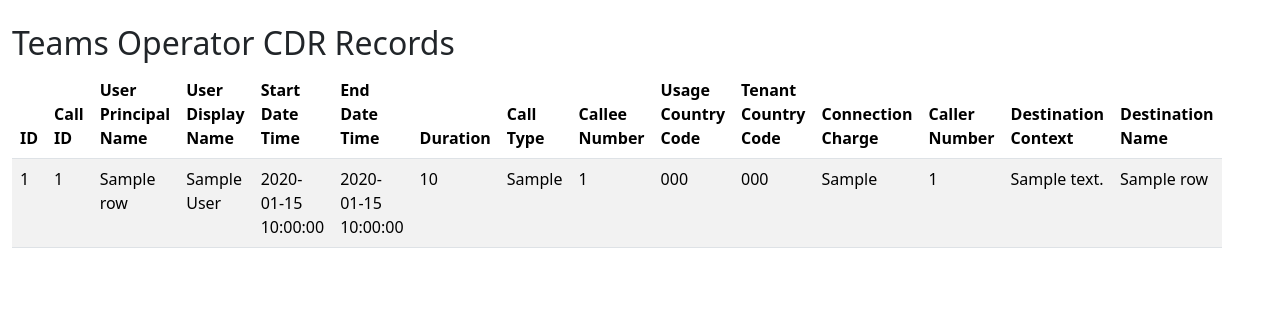
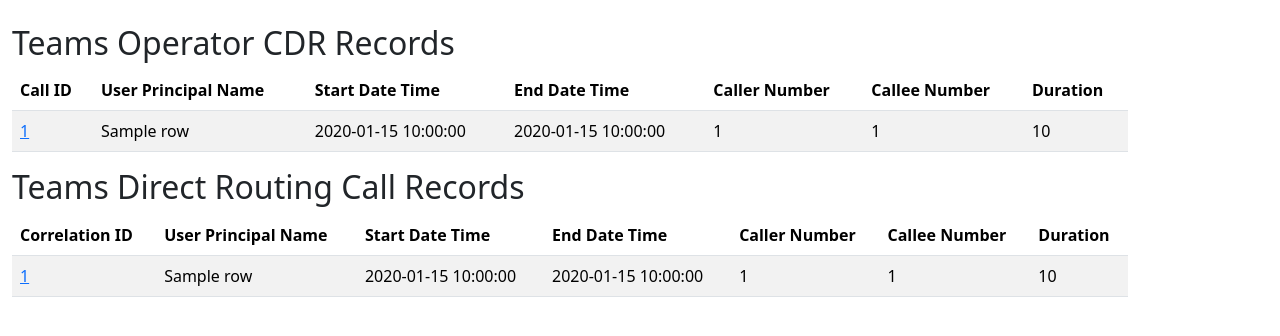
Before and after one commit to ljlynn/Teams-CDR-Manager, a Flask app: template templates/index.html in a window 1280 px wide. Shown: the part 56-392 px from the top of the page. Run offline with Flask 3, Linux system fonts and the light colour scheme; the template is opened without the code that fills it: most values are stand-ins (such as "Sample title", 1, 10 or a date in 2020).

Commit message:
added call detail pages

```diff
--- a/app.py
+++ b/app.py
@@ -1,6 +1,6 @@
 import os
 
-from flask import Flask, render_template
+from flask import Flask, render_template, redirect
 from cosmos import CosmosDB
 
 app = Flask(__name__)
@@ -18,19 +18,26 @@
 CDR_COSMOS_ENDPOINT_URI = os.environ.get("CDR_COSMOS_ENDPOINT_URI")
 
 operator_cosmos_db = CosmosDB(CDR_COSMOS_ENDPOINT_URI, CDR_COSMOS_KEY, CDR_COSMOS_OPERATOR_DB_NAME, CDR_COSMOS_OPERATOR_CONTAINER_NAME)
+dr_cosmos_db = CosmosDB(CDR_COSMOS_ENDPOINT_URI, CDR_COSMOS_KEY, CDR_COSMOS_DR_DB_NAME, CDR_COSMOS_DR_CONTAINER_NAME)
 
 @app.route('/')
 def index():
     # define a query to retrieve all items from the container
-    query = "SELECT * FROM c"
+    op_query = "SELECT * FROM c"
 
     # execute the query
-    status_code, results = operator_cosmos_db.query(query)
+    status_code, op_results = operator_cosmos_db.query(op_query)
+
+    # define a query to retrieve all items from the container
+    dr_query = "SELECT * FROM c"
+
+    # execute the query
+    status_code, dr_results = dr_cosmos_db.query(dr_query)
 
     # check if the query was successful
     if status_code == 0:
         # pass the results to the template
-        return render_template('index.html', data=results)
+        return render_template('index.html', operator_data=op_results, dr_data=dr_results)
     else:
         # handle error
         return f"An error occurred while executing the query. Status code: {status_code}"
@@ -38,6 +45,29 @@
     # Render the index.html template and pass in the data
     return render_template('index.html', data=data)
 
+# create a route that will pull up all details for a specific record
+@app.route('/details/<path>/<string:id>')
+def call_details(path, id):
+
+    # define a query to retrieve the item from the container using id as the filter
+    query = f"SELECT * FROM c WHERE c.id = '{id}'"
+
+    # check if the path is "op" or "dr" and execute the query
+    if path == "op":
+        print("op detected!", path)
+        status_code, results = operator_cosmos_db.query(query)
+        print(results)
+
+    elif path == "dr":
+        print("dr detected!", path)
+        status_code, results = dr_cosmos_db.query(query)
+    else:
+        return "Invalid path"
+        # redirect to /
+        return redirect("/")
+
+    return render_template('details.html', type=path, call_details=results)
+
 
 if __name__ == '__main__':
-    app.run()
+    app.run(debug=True)
--- a/templates/base.html
+++ b/templates/base.html
@@ -16,14 +16,15 @@
 </head>
 <body>
     <nav class="navbar navbar-expand-lg navbar-light bg-dark">
-      <a class="navbar-brand" href="#">Teams CDR Manager</a>
+      <a class="navbar-brand" href="{{ url_for('index') }}">Teams CDR Manager</a>
       <button class="navbar-toggler" type="button" data-toggle="collapse" data-target="#navbarNav" aria-controls="navbarNav" aria-expanded="false" aria-label="Toggle navigation">
         <span class="navbar-toggler-icon"></span>
       </button>
       <div class="collapse navbar-collapse" id="navbarNav">
         <ul class="navbar-nav me-auto mb-2 mb-md-0">
           <li class="nav-item active">
-            <a class="nav-link" href="#">Home</a>
+            <!-- hyperlink to /  -->
+            <a class="nav-link" href="{{ url_for('index') }}">Home</a>
           </li>
           <li class="nav-item">
             <a class="nav-link" href="#">About</a>
--- a/templates/index.html
+++ b/templates/index.html
@@ -7,50 +7,54 @@
   <table class="table table-striped">
       <thead>
           <tr>
-              <th>ID</th>
               <th>Call ID</th>
-              <!-- <th>User ID</th> -->
               <th>User Principal Name</th>
-              <th>User Display Name</th>
               <th>Start Date Time</th>
               <th>End Date Time</th>
+              <th>Caller Number</th>
+              <th>Callee Number</th>
               <th>Duration</th>
-              <!-- <th>Charge</th> -->
-              <th>Call Type</th>
-              <!-- <th>Currency</th> -->
-              <th>Callee Number</th>
-              <th>Usage Country Code</th>
-              <th>Tenant Country Code</th>
-              <th>Connection Charge</th>
-              <th>Caller Number</th>
-              <th>Destination Context</th>
-              <th>Destination Name</th>
           </tr>
       </thead>
       <tbody>
-          {% for row in data %}
+          {% for row in operator_data %}
               <tr>
-                  <td class="fs-6">{{ row.id }}</td>
-                  <td class="fs-6">{{ row.callId }}</td>
-                  <!-- <td class="fs-6">{{ row.userId }}</td> -->
-                  <td class="fs-6">{{ row.userPrincipalName }}</td>
-                  <td class="fs-6">{{ row.userDisplayName }}</td>
-                  <td class="fs-6">{{ row.startDateTime }}</td>
-                  <td class="fs-6">{{ row.endDateTime }}</td>
+                <td class="fs-6"><a href="{{ url_for('call_details', path='op', id=row.id) }}">{{ row.callId }}</a></td>
+                <td class="fs-6">{{ row.userPrincipalName }}</td>
+                <td class="fs-6">{{ row.startDateTime }}</td>
+                <td class="fs-6">{{ row.endDateTime }}</td>
+                  <td class="fs-6">{{ row.callerNumber }}</td>
+                  <td class="fs-6">{{ row.calleeNumber }}</td>
                   <td class="fs-6">{{ row.duration }}</td>
-                  <!-- <td class="fs-6">{{ row.charge }}</td> -->
-                  <td class="fs-6">{{ row.callType }}</td>
-                  <!-- <td class="fs-6">{{ row.currency }}</td> -->
-                  <td class="fs-6">{{ row.calleeNumber }}</td>
-                  <td class="fs-6">{{ row.usageCountryCode }}</td>
-                  <td class="fs-6">{{ row.tenantCountryCode }}</td>
-                  <td class="fs-6">{{ row.connectionCharge }}</td>
-                  <td class="fs-6">{{ row.callerNumber }}</td>
-                  <td class="fs-6">{{ row.destinationContext }}</td>
-                  <td class="fs-6">{{ row.destinationName }}</td>
               </tr>
           {% endfor %}
       </tbody>
   </table>
+
+  <h2>Teams Direct Routing Call Records</h2>
+  <table class="table table-striped">
+    <thead>
+        <tr>
+            <th>Correlation ID</th>
+            <th>User Principal Name</th>
+            <th>Start Date Time</th>
+            <th>End Date Time</th>
+            <th>Caller Number</th>
+            <th>Callee Number</th>
+            <th>Duration</th>
+        </tr>
+    </thead>
+    <tbody>
+        {% for row in dr_data %}
+        <tr>
+            <td class="fs-6"><a href="{{ url_for('call_details', path='dr', id=row.id) }}">{{ row.correlationId }}</a></td>
+            <td class="fs-6">{{ row.userPrincipalName }}</td>
+            <td class="fs-6">{{ row.startDateTime }}</td>
+            <td class="fs-6">{{ row.endDateTime }}</td>
+            <td class="fs-6">{{ row.callerNumber }}</td>
+            <td class="fs-6">{{ row.calleeNumber }}</td>
+            <td class="fs-6">{{ row.duration }}</td>
+        </tr>
+        {% endfor %}
 </div>
 {% endblock %}
```
